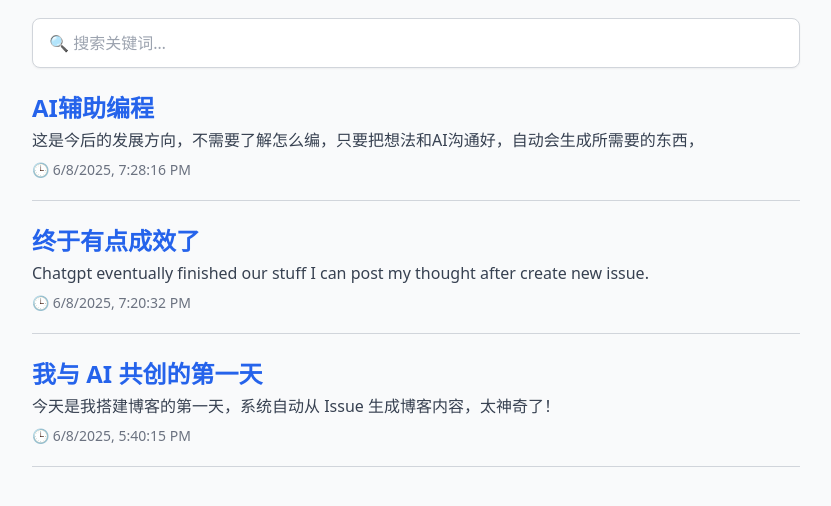
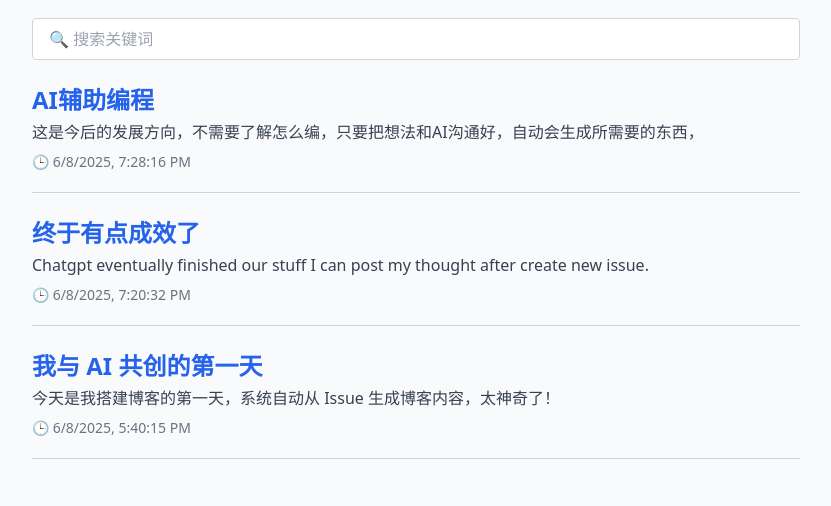
Before and after one commit to lwg1111/my-thoughts, a plain HTML site: page index.html in a window 1280 px wide. Shown: the part 70-576 px from the top of the page, without its empty margins (224-1055 px from the left). Drawn offline with nearby package versions, Linux system fonts and the light colour scheme.

Commit message:
Update index.html

```diff
--- a/index.html
+++ b/index.html
@@ -5,6 +5,7 @@
   <meta name="viewport" content="width=device-width, initial-scale=1.0" />
   <title>My GitHub Thoughts</title>
   <script src="https://cdn.tailwindcss.com"></script>
+  <script src="https://cdn.jsdelivr.net/npm/marked/marked.min.js"></script>
 </head>
 <body class="bg-gray-50 text-gray-800 font-sans p-6">
   <div class="max-w-3xl mx-auto">
@@ -15,8 +16,8 @@
     <input
       id="search"
       type="text"
-      placeholder="🔍 搜索关键词…"
-      class="w-full mb-6 px-4 py-3 border border-gray-300 rounded-lg shadow-sm focus:outline-none focus:ring focus:border-blue-400"
+      placeholder="🔍 搜索关键词"
+      class="w-full mb-6 px-4 py-2 border border-gray-300 rounded focus:outline-none focus:ring-2 focus:ring-blue-500"
     />
 
     <div id="posts" class="space-y-6"></div>
@@ -24,60 +25,46 @@
 
   <script>
     async function loadPosts() {
-      const container = document.getElementById('posts');
-      const input = document.getElementById('search');
-      let allPosts = [];
-
       try {
-        const res = await fetch('data.json');
+        const res = await fetch('./public/data.json');
         const data = await res.json();
 
-        if (!Array.isArray(data)) {
-          throw new Error('data.json 格式不正确，应该是数组。');
+        const container = document.getElementById('posts');
+        const input = document.getElementById('search');
+
+        function render(filtered) {
+          container.innerHTML = '';
+          filtered.forEach(post => {
+            const el = document.createElement('div');
+            el.className = 'border-b border-gray-300 pb-4';
+
+            el.innerHTML = `
+              <h2 class="text-2xl font-semibold mb-1">
+                <a href="${post.html_url}" target="_blank" class="text-blue-600 hover:underline">${post.title}</a>
+              </h2>
+              <div class="text-gray-700 prose prose-sm max-w-none mb-2">${marked.parse(post.body || '')}</div>
+              <div class="text-sm text-gray-500">🕒 ${new Date(post.created_at).toLocaleString()}</div>
+              <div class="mt-1 text-xs text-gray-400">${(post.tags || []).join(', ')}</div>
+            `;
+            container.appendChild(el);
+          });
         }
 
-        allPosts = data;
-        renderPosts(data);
+        render(data);
 
         input.addEventListener('input', () => {
           const keyword = input.value.toLowerCase();
-          const filtered = allPosts.filter(post =>
+          const filtered = data.filter(post =>
             post.title.toLowerCase().includes(keyword) ||
             post.body.toLowerCase().includes(keyword) ||
             (post.tags || []).some(tag => tag.toLowerCase().includes(keyword))
           );
-          renderPosts(filtered);
+          render(filtered);
         });
 
       } catch (err) {
-        container.innerHTML = `
-          <div class="text-red-600 text-sm">
-            ⚠️ Failed to load data.json: ${err.message}
-          </div>`;
-      }
-
-      function renderPosts(posts) {
-        container.innerHTML = '';
-        if (!posts.length) {
-          container.innerHTML = '<p class="text-gray-500">暂无内容</p>';
-          return;
-        }
-
-        posts.forEach(post => {
-          const el = document.createElement('div');
-          el.className = 'border-b border-gray-300 pb-4';
-
-          el.innerHTML = `
-            <h2 class="text-2xl font-semibold mb-1">
-              <a href="${post.html_url}" target="_blank" class="text-blue-600 hover:underline">${post.title}</a>
-            </h2>
-            <p class="text-gray-700 mb-2">${post.body}</p>
-            <div class="text-sm text-gray-500">🕒 ${new Date(post.created_at).toLocaleString()}</div>
-            <div class="mt-1 text-xs text-gray-400">${(post.tags || []).join(', ')}</div>
-          `;
-
-          container.appendChild(el);
-        });
+        document.getElementById('posts').innerHTML =
+          `<div class="text-red-600">⚠️ Failed to load data.json: ${err.message}</div>`;
       }
     }
 
```
